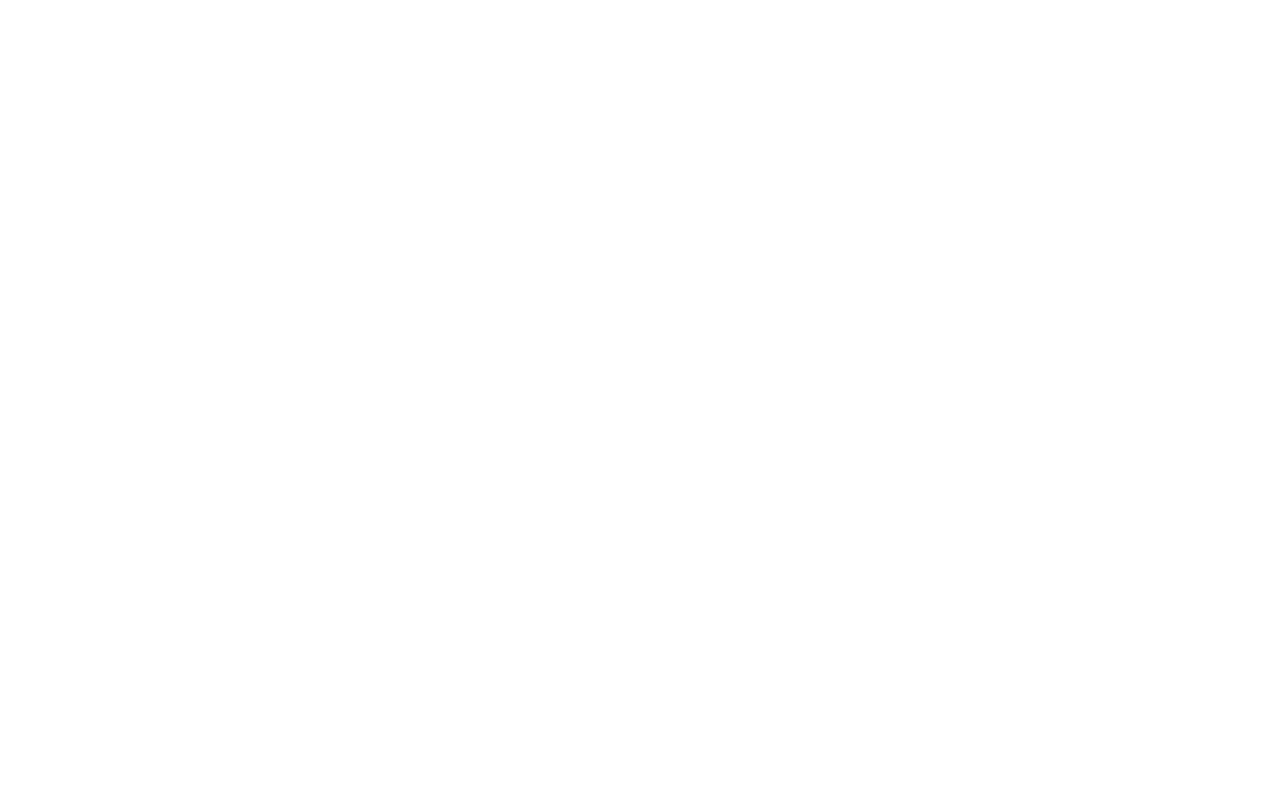
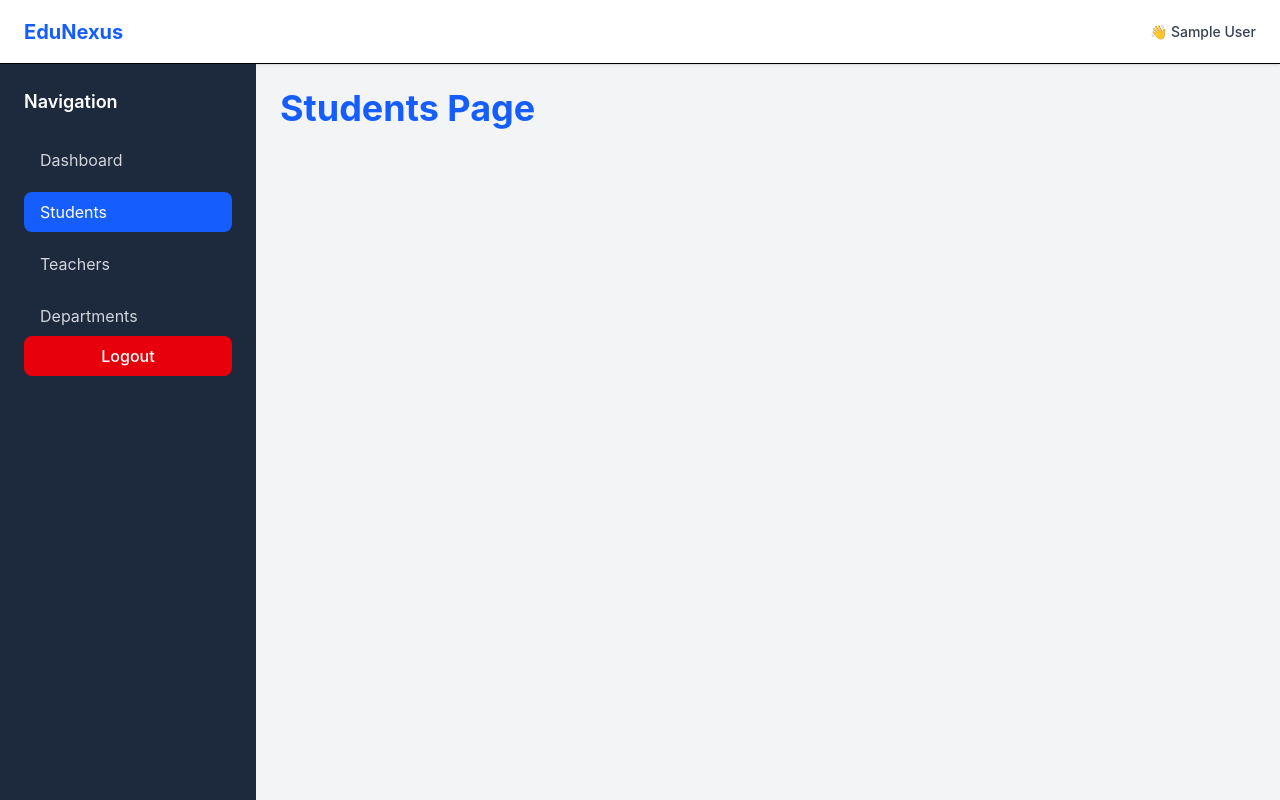
Before and after one commit to mbasar-8/EduNexus, a React (Vite) app in the folder client/: page /students in a window 1280 px wide. Before the commit this address had no page. Built offline with nearby package versions, Linux system fonts and the light colour scheme; sample sign-in values are in the browser's storage; the HTML template or start-up script is replaced by a standard one.

Commit message:
Build dashboard layout, navigation and logout

```diff
--- a/client/src/App.jsx
+++ b/client/src/App.jsx
@@ -1,8 +1,11 @@
 import { Routes, Route } from "react-router-dom";
 import Login from "./pages/auth/Login";
 import Register from "./pages/auth/Register";
+import ProtectedRoute from "./routes/ProtectedRoute";
 import Dashboard from "./pages/dashboard/Dashboard";
-import ProtectedRoute from "./routes/ProtectedRoute";
+import Students from "./pages/students/Students";
+import Teachers from "./pages/teachers/Teachers";
+import Departments from "./pages/departments/Departments";
 
 function App() {
   return (
@@ -18,6 +21,33 @@ function App() {
           </ProtectedRoute>
         }
       />
+
+      <Route
+        path="/students"
+        element={
+          <ProtectedRoute>
+            <Students />
+          </ProtectedRoute>
+        }
+      />
+
+      <Route
+        path="/teachers"
+        element={
+          <ProtectedRoute>
+            <Teachers />
+          </ProtectedRoute>
+        }
+      />
+
+      <Route
+        path="/departments"
+        element={
+          <ProtectedRoute>
+            <Departments />
+          </ProtectedRoute>
+        }
+      />
     </Routes>
   );
 }
--- /dev/null
+++ b/client/src/components/common/Navbar.jsx
@@ -0,0 +1,13 @@
+function Navbar() {
+  const user = JSON.parse(localStorage.getItem("user"));
+
+  return (
+    <header className="flex h-16 items-center justify-between border-b bg-white px-6 shadow-sm">
+      <h1 className="text-xl font-bold text-blue-600">EduNexus</h1>
+
+      <div className="text-sm font-medium text-gray-700">👋 {user?.name}</div>
+    </header>
+  );
+}
+
+export default Navbar;
--- /dev/null
+++ b/client/src/components/common/Sidebar.jsx
@@ -0,0 +1,83 @@
+import { NavLink } from "react-router-dom";
+import { useNavigate } from "react-router-dom";
+
+function Sidebar() {
+  const navigate = useNavigate();
+
+  const handleLogout = () => {
+    localStorage.removeItem("token");
+    localStorage.removeItem("user");
+
+    navigate("/login");
+  };
+
+  return (
+    <aside className="h-[calc(100vh-64px)] w-64 bg-slate-800 text-white">
+      <div className="p-6">
+        <h2 className="text-lg font-semibold">Navigation</h2>
+
+        <nav className="mt-6 space-y-3">
+          <NavLink
+            to="/dashboard"
+            className={({ isActive }) =>
+              `block rounded-lg px-4 py-2 transition ${
+                isActive
+                  ? "bg-blue-600 text-white"
+                  : "text-gray-300 hover:bg-slate-700"
+              }`
+            }
+          >
+            Dashboard
+          </NavLink>
+
+          <NavLink
+            to="/students"
+            className={({ isActive }) =>
+              `block rounded-lg px-4 py-2 transition ${
+                isActive
+                  ? "bg-blue-600 text-white"
+                  : "text-gray-300 hover:bg-slate-700"
+              }`
+            }
+          >
+            Students
+          </NavLink>
+
+          <NavLink
+            to="/teachers"
+            className={({ isActive }) =>
+              `block rounded-lg px-4 py-2 transition ${
+                isActive
+                  ? "bg-blue-600 text-white"
+                  : "text-gray-300 hover:bg-slate-700"
+              }`
+            }
+          >
+            Teachers
+          </NavLink>
+
+          <NavLink
+            to="/departments"
+            className={({ isActive }) =>
+              `block rounded-lg px-4 py-2 transition ${
+                isActive
+                  ? "bg-blue-600 text-white"
+                  : "text-gray-300 hover:bg-slate-700"
+              }`
+            }
+          >
+            Departments
+          </NavLink>
+        </nav>
+        <button
+          onClick={handleLogout}
+          className="w-full rounded-lg bg-red-600 px-4 py-2 font-medium text-white transition hover:bg-red-700"
+        >
+          Logout
+        </button>
+      </div>
+    </aside>
+  );
+}
+
+export default Sidebar;
--- /dev/null
+++ b/client/src/layouts/DashboardLayout.jsx
@@ -0,0 +1,18 @@
+import Navbar from "../components/common/Navbar";
+import Sidebar from "../components/common/Sidebar";
+
+function DashboardLayout({ children }) {
+  return (
+    <div className="min-h-screen bg-gray-100">
+      <Navbar />
+
+      <div className="flex">
+        <Sidebar />
+
+        <main className="flex-1 p-6">{children}</main>
+      </div>
+    </div>
+  );
+}
+
+export default DashboardLayout;
--- a/client/src/pages/dashboard/Dashboard.jsx
+++ b/client/src/pages/dashboard/Dashboard.jsx
@@ -1,3 +1,5 @@
+import DashboardLayout from "../../layouts/DashboardLayout";
+
 function Dashboard() {
   const user = JSON.parse(localStorage.getItem("user"));
 
@@ -6,11 +8,11 @@ function Dashboard() {
   }
 
   return (
-    <div className="min-h-screen bg-gray-100 p-10">
+    <DashboardLayout>
       <h1 className="text-4xl font-bold text-blue-600">
         Welcome, {user.name} 👋
       </h1>
-    </div>
+    </DashboardLayout>
   );
 }
 
--- /dev/null
+++ b/client/src/pages/departments/Departments.jsx
@@ -0,0 +1,11 @@
+import DashboardLayout from "../../layouts/DashboardLayout";
+
+function Departments() {
+  return (
+    <DashboardLayout>
+      <h1 className="text-4xl font-bold text-blue-600">Departments Page</h1>
+    </DashboardLayout>
+  );
+}
+
+export default Departments;
--- /dev/null
+++ b/client/src/pages/students/Students.jsx
@@ -0,0 +1,11 @@
+import DashboardLayout from "../../layouts/DashboardLayout";
+
+function Students() {
+  return (
+    <DashboardLayout>
+      <h1 className="text-4xl font-bold text-blue-600">Students Page</h1>
+    </DashboardLayout>
+  );
+}
+
+export default Students;
--- /dev/null
+++ b/client/src/pages/teachers/Teachers.jsx
@@ -0,0 +1,11 @@
+import DashboardLayout from "../../layouts/DashboardLayout";
+
+function Teachers() {
+  return (
+    <DashboardLayout>
+      <h1 className="text-4xl font-bold text-blue-600">Teachers Page</h1>
+    </DashboardLayout>
+  );
+}
+
+export default Teachers;
```
